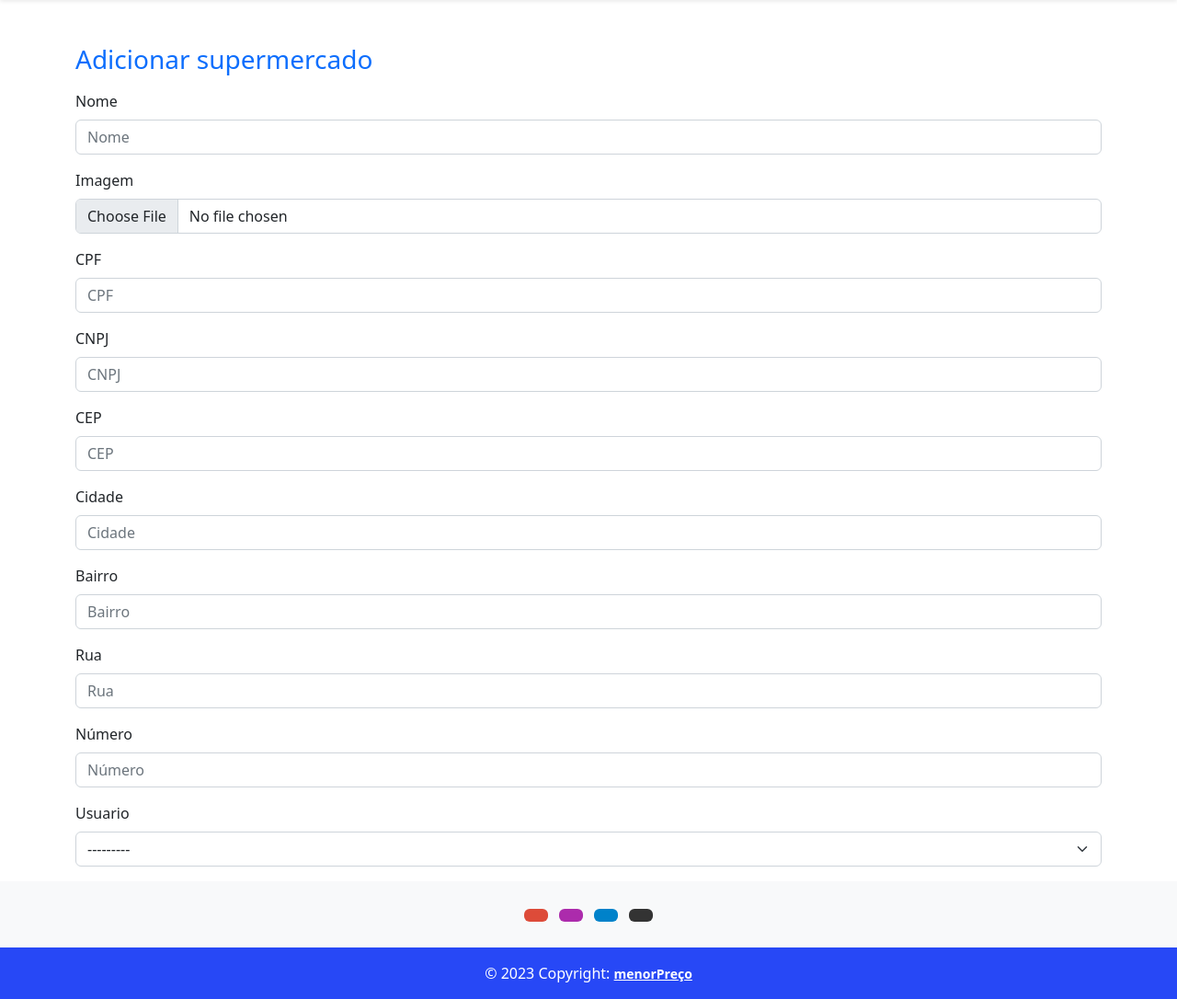
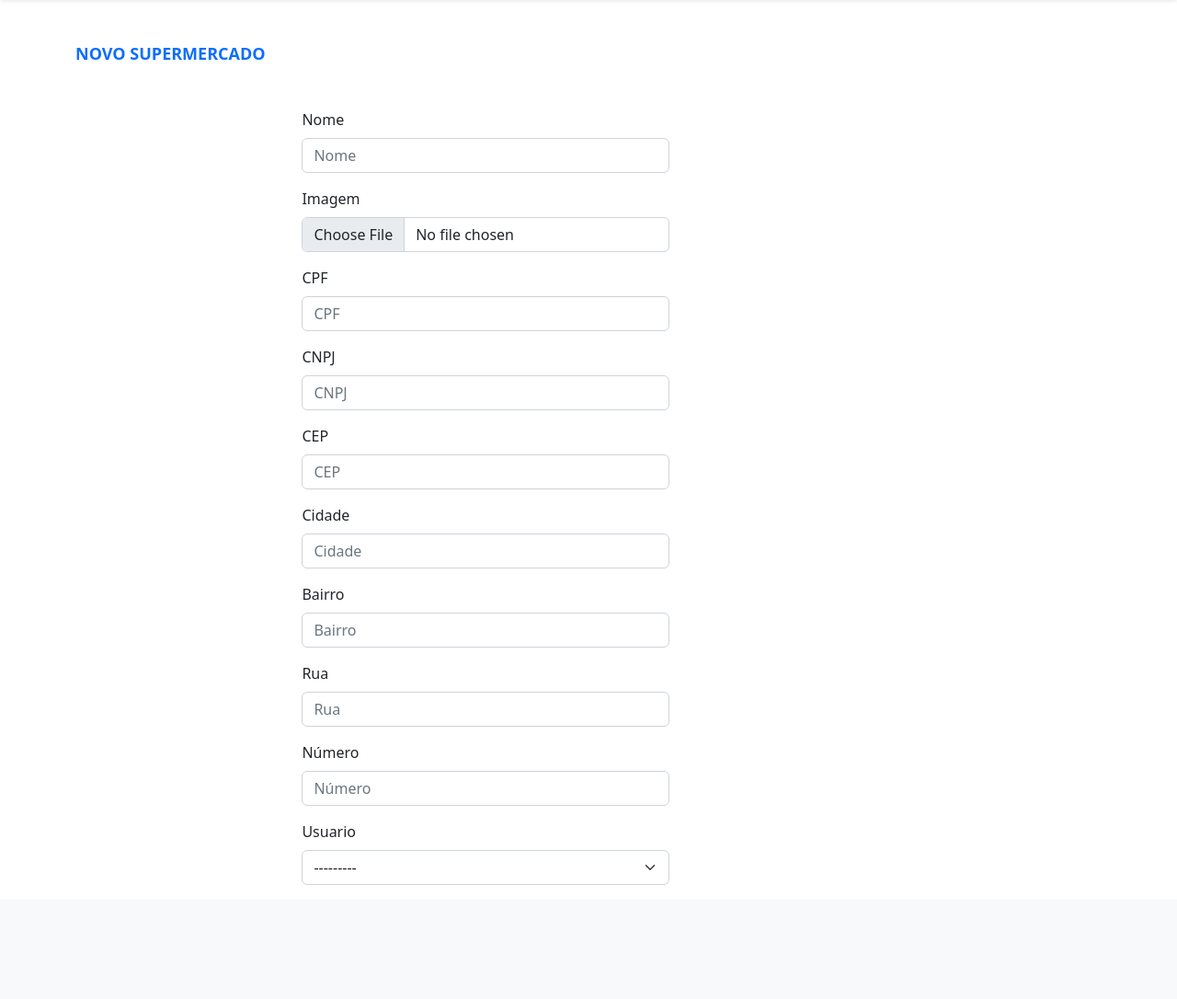
Before and after one commit to GuilhermeFonseca10/menorPreco, a Django app: page /supermercado/cad in a window 1280 px wide. Shown: the part 110-1196 px from the top of the page at 92% size. After the commit the page ends 1072 px from the top, so only its background shows below. Run offline with Django 4.2, Linux system fonts and the light colour scheme; the visitor is signed in with stand-in values (Sample User, id 1); data comes from the database, SQL or seed files in the repository; some libraries are stand-ins or nearby versions.

Commit message:
estilizandoo frontend

```diff
--- a/apps/supermercado/forms/supermercado_create_form.py
+++ b/apps/supermercado/forms/supermercado_create_form.py
@@ -1,4 +1,4 @@
-from crum import get_current_user
+# from crum import get_current_user
 from django import forms
 from supermercado.models.supermercado import Supermercado
 
--- a/apps/supermercado/static/supermercado/supermercado.css
+++ b/apps/supermercado/static/supermercado/supermercado.css
@@ -1,3 +1,41 @@
 .geral a {
     text-decoration: none;
 }
+
+.geral h3 {
+    text-transform: uppercase;
+    font-size: 18px;
+    font-weight: bold;
+}
+
+/* style supermercado_form */
+.form-style {
+    width: 100%;
+    max-width: 80%;
+}
+
+.form-style form{
+    width:  400px;
+    margin: auto;
+}
+
+/* card */
+.gallery{
+   display: flex;
+   justify-content: center;
+   align-items: center;
+}
+.card-header{
+    width: 300px;
+  height: 200px;
+}
+.card-header:hover{
+    box-shadow: -1px 10px 29px 0px rgba(0, 0, 0, 0.8);
+}
+.card-header img{
+
+    background-size: cover;
+}
+.card-title{
+    font-size: 18px;
+}
--- a/apps/supermercado/templates/supermercado/supermercado_form.html
+++ b/apps/supermercado/templates/supermercado/supermercado_form.html
@@ -4,11 +4,16 @@
 
 {% load static %}
 
+{% block 'head' %}
+<link href="{% static 'supermercado/supermercado.css' %}" rel="stylesheet">
+{% endblock %}
+
 {% block 'body' %}
 
 
-  <div class="container">
-    <h3 class="text-primary mb-3 mt-5">Adicionar supermercado</h3>
+  <div class="container geral">
+    <h3 class="text-primary mb-5 mt-5">Novo supermercado</h3>
+    <div class="form-style">
       <form method="post" enctype="multipart/form-data">
         {%csrf_token%}
         {{ form.non_field_errors }}
@@ -16,5 +21,4 @@
         {% buttons submit='Salvar' %} {% endbuttons %}
       </form>
     </div>
-
 {% endblock%}
--- a/templates/base.html
+++ b/templates/base.html
@@ -78,37 +78,7 @@
 
   {% block 'body' %}{% endblock %}
 
-  <footer class="bg-light text-center text-white">
-    <!-- Grid container -->
-    <div class="container p-4 pb-0">
-      <!-- Section: Social media -->
-      <section class="mb-4">
-        <!-- Google -->
-        <a class="btn text-white btn-floating m-1" style="background-color: #dd4b39;" href="#!" role="button"><i
-            class="fab fa-google"></i></a>
 
-        <!-- Instagram -->
-        <a class="btn text-white btn-floating m-1" style="background-color: #ac2bac;" href="#!" role="button"><i
-            class="fab fa-instagram"></i></a>
-
-        <!-- Linkedin -->
-        <a class="btn text-white btn-floating m-1" style="background-color: #0082ca;" href="#!" role="button"><i
-            class="fab fa-linkedin-in"></i></a>
-        <!-- Github -->
-        <a class="btn text-white btn-floating m-1" style="background-color: #333333;" href="#!" role="button"><i
-            class="fab fa-github"></i></a>
-      </section>
-      <!-- Section: Social media -->
-    </div>
-    <!-- Grid container -->
-
-    <!-- Copyright -->
-    <div class="text-center p-3" style="background-color: #2748F6;">
-      © 2023 Copyright:
-      <a class="text-white" href="#">menorPreço</a>
-    </div>
-    <!-- Copyright -->
-  </footer>
 
 
   <script src="https://cdn.jsdelivr.net/npm/bootstrap@5.2.2/dist/js/bootstrap.bundle.min.js"></script>
```
Also changed, not shown: apps/supermercado/templates/supermercado/supermercado_list.html (+27 -16 lines), media/supermercado/supermercados/queiroz.jfif (added), media/supermercado/supermercados/queiroz_4jTwgVO.jfif (added), media/supermercado/supermercados/unnamed.png (added). Lines whose indentation alone changed are shown as unchanged.
